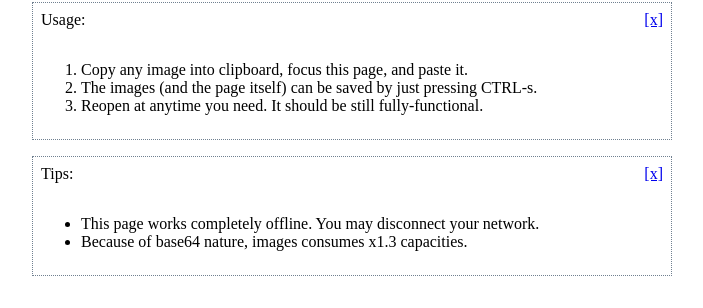
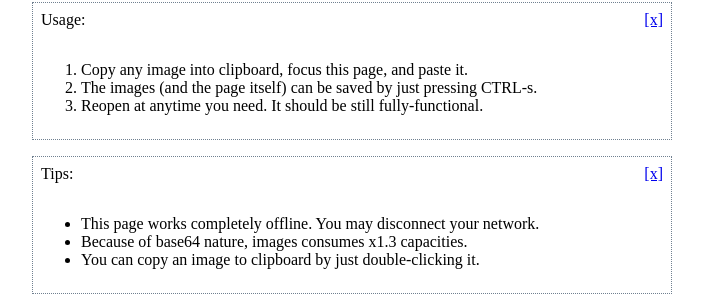
Before and after one commit to kp54/kp54.github.io, a website built with Vite: page index.html in a window 1280 px wide. Shown: the part 78-386 px from the top of the page, without its empty margins (288-991 px from the left). Built offline with nearby package versions, Linux system fonts and the light colour scheme.

Commit message:
add notes for dblclick-to-copy

```diff
--- a/index.html
+++ b/index.html
@@ -18,6 +18,7 @@
         <ul>
           <li>This page works completely offline. You may disconnect your network.</li>
           <li>Because of base64 nature, images consumes x1.3 capacities.</li>
+          <li>You can copy an image to clipboard by just double-clicking it.</li>
         </ul>
       </article>
       <article>
```
